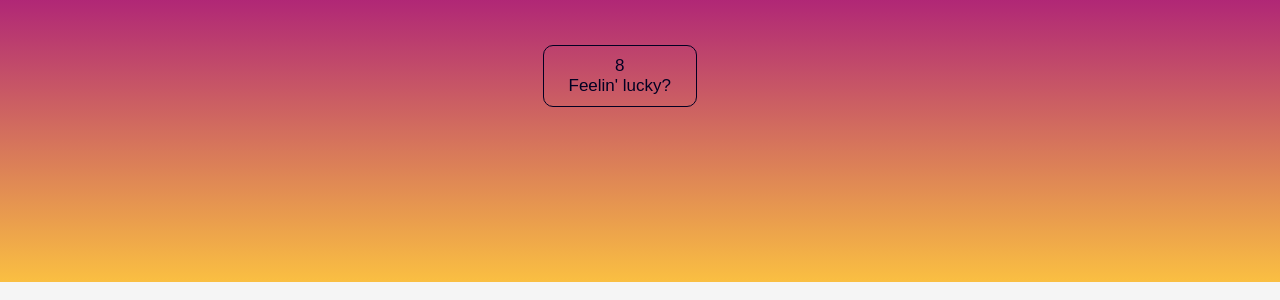
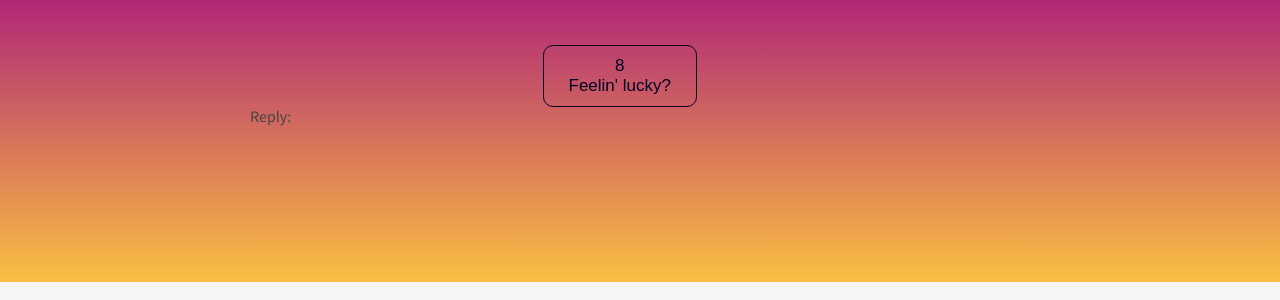
Before and after one commit to srhbinion/magic-eight, a Jekyll site: the page built from index.html, in a window 1280 px wide. Shown: the part 338-638 px from the top of the page. Built offline with Jekyll 4.4.1, drawn with Linux system fonts in a browser that asks for light colours; nearby versions of some CDN libraries; some web fonts are replaced.

Commit message:
changed html on main page

```diff
--- a/index.html
+++ b/index.html
@@ -9,9 +9,9 @@ overview: true
 	<div class="page-directions">
 		<p>Think long and hard about your question. When you are ready press the magic 8 button and Zoltar will send you his wisdom.</p>
 		<br>
-		<div class="wisdom">
-			<br>
-		</div>
+		<br>
 		<button class="magicE"><span>8</span><br>Feelin' lucky?</button>
 	</div>
+	<div class="wisdom"> Reply:
+	</div>
 </div>
```
